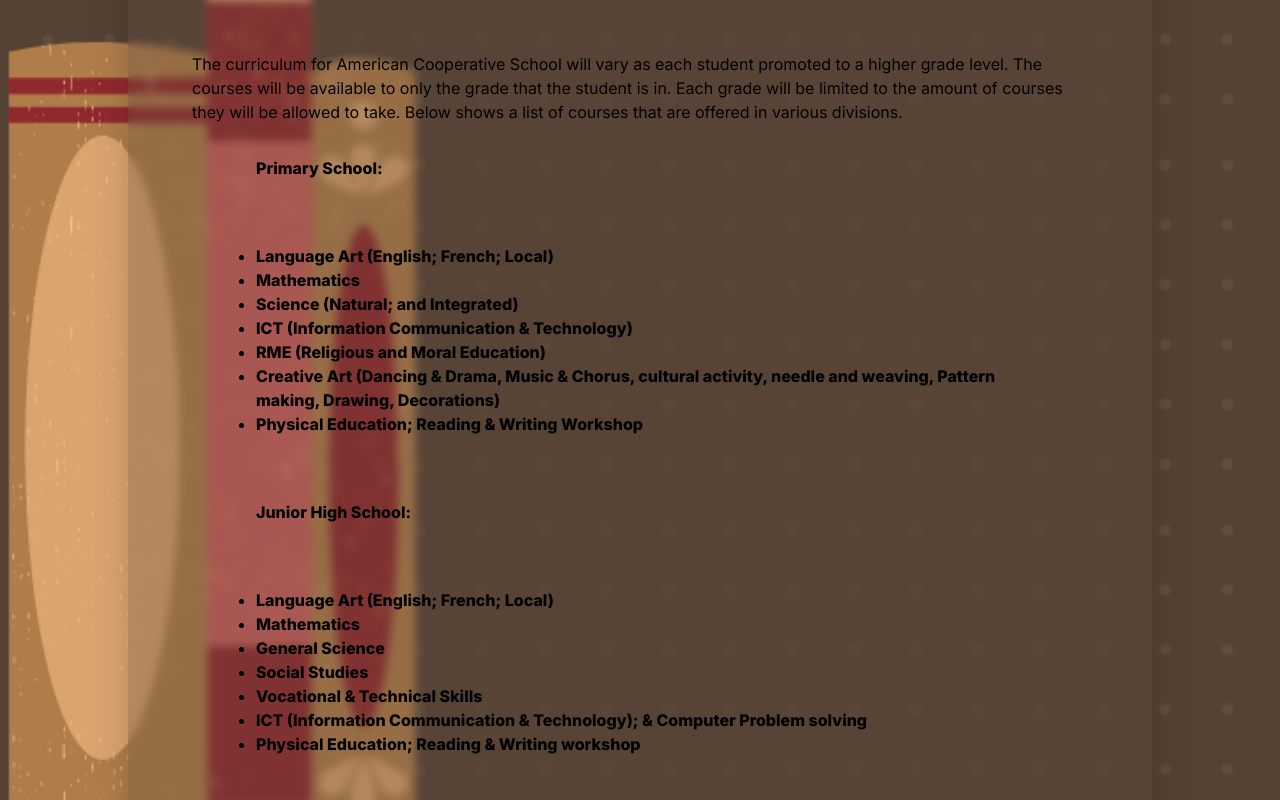
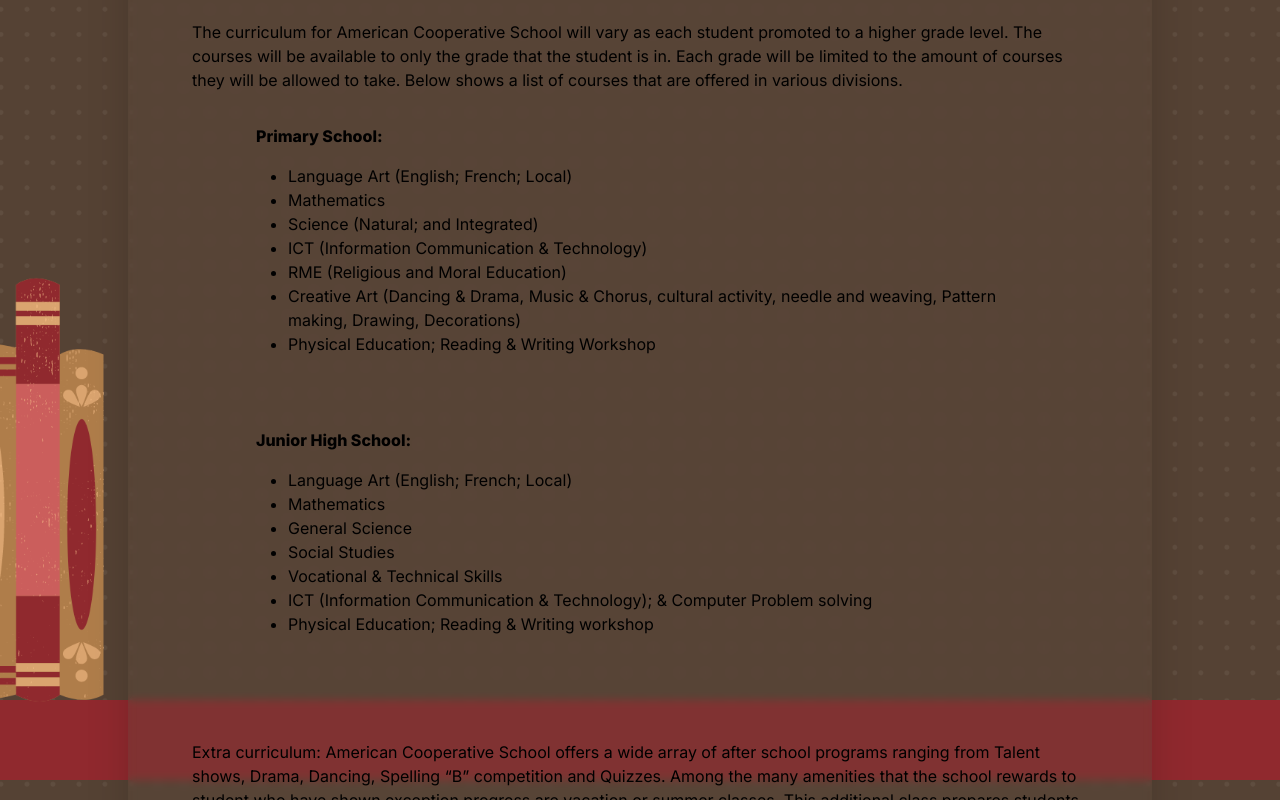
Before and after one commit to Adjoa20/ACSWebsite, a Next.js app in the folder acs-website/: page /pages/curriculum in a window 1280 px wide. Shown: the part 820-1620 px from the top of the page. Built offline with nearby package versions, Linux system fonts and the light colour scheme.

Commit message:
Updated Policy and Curriculum pages

```diff
--- a/acs-website/src/app/pages/curriculum/page.tsx
+++ b/acs-website/src/app/pages/curriculum/page.tsx
@@ -5,11 +5,11 @@
   return (
     <div className="md:justify-center">
       <Navbar />
-      <div className="bg-curriculumbg relative md:bg-cover min-h-screen md:h-full flex flex-col items-center justify-center">
+      <div className="bg-curriculumbg bg-fixed bg-no-repeat relative md:bg-cover min-h-screen md:h-full flex flex-col items-center justify-center">
         <div className="w-11/12 md:w-1/2 mx-auto">
           <h1 className="mt-20 md:mt-40 uppercase font-extrabold subpixel-antialiased text-center text-3xl md:text-5xl">Curriculum</h1>
         </div>
-        <div className="px-4 mt-10 md:mt-10">
+        <div className="px-4 mt-4 md:mt-2">
           <div className="place-items-center w-full mx-auto max-w-5xl shadow-2xl rounded-2xl bg-[#5d4b3e] backdrop-blur-sm bg-opacity-30 my-20">
             <p className="md:flex md:items-center md:gap-8 md:py-8 md:px-4 xl:gap-16 sm:py-16 xl:px-16 text-wrap">
               The curriculum of American Cooperative School is based not only on the
@@ -48,8 +48,9 @@
               available to only the grade that the student is in. Each grade will be
               limited to the amount of courses they will be allowed to take. Below
               shows a list of courses that are offered in various divisions.
-              <p className="md:items-center md:gap-8 md:py-8 md:px-4 xl:gap-16 sm:py-16 xl:px-16 font-extrabold">Primary School:</p>
-              <ul className="md:items-center md:gap-8 md:py-8 md:px-4 xl:gap-16 sm:py-16 xl:px-16 font-extrabold text-wrap list-disc">
+              <div className="md:items-center md:gap-8 md:py-8 md:px-4 xl:gap-16 sm:py-16 xl:px-16">
+                <p className="font-extrabold">Primary School:</p>
+                <ul className="md:py-2 md:px-2 xl:gap-16 list-disc ml-6 mt-2">
                   <li>Language Art (English; French; Local)</li>
                   <li>Mathematics</li>
                   <li>Science (Natural; and Integrated)</li>
@@ -61,8 +62,10 @@
                   </li>
                   <li>Physical Education; Reading & Writing Workshop</li>
                 </ul>
-              <p className="md:flex md:items-center md:gap-8 md:py-8 md:px-4 xl:gap-16 sm:py-16 xl:px-16 font-extrabold">Junior High School:</p>
-              <ul className="md:items-center md:gap-8 md:py-8 md:px-4 xl:gap-16 sm:py-16 xl:px-16 font-extrabold text-wrap list-disc">
+              </div>
+              <div className="md:items-center md:gap-8 md:py-8 md:px-4 xl:gap-16 sm:py-16 xl:px-16">
+              <p className="font-extrabold">Junior High School:</p>
+              <ul className="md:py-2 md:px-2 xl:gap-16 list-disc ml-6 mt-2">
                 <li>Language Art (English; French; Local)</li>
                 <li>Mathematics</li>
                 <li>General Science</li>
@@ -74,6 +77,7 @@
                 </li>
                 <li>Physical Education; Reading & Writing workshop </li>
               </ul>
+            </div>
             </p>
             <p className="md:flex md:items-center md:gap-8 md:py-8 md:px-4 xl:gap-16 sm:py-16 xl:px-16">
               Extra curriculum: American Cooperative School offers a wide array of
--- a/acs-website/src/app/pages/policy/page.tsx
+++ b/acs-website/src/app/pages/policy/page.tsx
@@ -12,7 +12,7 @@
       </div>
       <div className="min-h-screen flex justify-center items-center bg-policybg bg-fixed bg-no-repeat bg-cover bg-center">
         <div className="px-4 mt-10 md:mt-20 mb-40">
-          <div className="grid place-items-center w-full mx-auto shadow-2xl rounded-2xl bg-[#5d4b3e] backdrop-blur-sm bg-opacity-30 my-20">
+          <div className="grid place-items-center grid-cols-1 md:grid-cols-1 p-10 gap-4 w-full mx-auto max-w-5xl shadow-2xl rounded-2xl bg-[#5d4b3e] backdrop-blur-sm bg-opacity-30 my-20 hover:bg-[#5d4b3e] hover:translate-x-4 hover:shadow-md duration-300">
             <p className="md:flex md:items-center md:gap-8 md:py-8 md:px-4 xl:gap-16 sm:py-16 xl:px-16 font-extrabold">
               The policies of American Cooperative School are established
               to hold students to a higher standard than that of traditional
@@ -26,7 +26,7 @@
               members who will be useful to the community.
             </p>
           </div>
-          <div className="grid place-items-center w-full mx-auto shadow-2xl rounded-2xl bg-[#5d4b3e] backdrop-blur-sm bg-opacity-30 my-20">
+          <div className="grid place-items-center grid-cols-1 md:grid-cols-1 p-10 gap-4 w-full mx-auto max-w-5xl shadow-2xl rounded-2xl bg-[#5d4b3e] backdrop-blur-sm bg-opacity-30 my-20 hover:bg-[#5d4b3e] hover:shadow-md hover:translate-x-4 duration-300">
             <p className="md:flex md:items-center flex flex-col">
               <span className="md:gap-8 xl:gap-16 font-extrabold">Attendance:</span>
               American Cooperative School recognizes that daily
@@ -48,7 +48,7 @@
               check-up); Religious Holidays Observances.
             </p>
           </div>
-          <div className="grid place-items-center w-full mx-auto shadow-2xl rounded-2xl bg-[#5d4b3e] backdrop-blur-sm bg-opacity-30 my-20">
+          <div className="grid place-items-center grid-cols-1 md:grid-cols-1 p-4 gap-4 w-full mx-auto max-w-5xl shadow-2xl rounded-2xl bg-[#5d4b3e] backdrop-blur-sm bg-opacity-30 my-20 hover:bg-[#5d4b3e] hover:translate-x-4 hover:shadow-md duration-300">
             <p className="md:flex md:items-center flex flex-col">
               <span className="md:gap-8 xl:gap-16 font-extrabold">Dress Code:</span>
               Students are required to wear the prescribed and
@@ -65,7 +65,7 @@
               knees all times.
             </p>
           </div>
-          <div className="grid place-items-center w-full mx-auto shadow-2xl rounded-2xl bg-[#5d4b3e] backdrop-blur-sm bg-opacity-30 my-20">
+          <div className="grid place-items-center grid-cols-1 md:grid-cols-1 p-4 gap-4 w-full mx-auto max-w-5xl shadow-2xl rounded-2xl bg-[#5d4b3e] backdrop-blur-sm bg-opacity-30 my-20 hover:bg-[#5d4b3e] hover:translate-x-4 hover:shadow-md duration-3000">
             <p className="md:flex md:items-center flex flex-col">
               <span className="md:gap-8 xl:gap-16 font-extrabold">Leave School’s Campus:</span>
               Students are required to receive a permit from
@@ -75,7 +75,7 @@
               by school authorities.
             </p>
           </div>
-          <div className="grid place-items-center w-full mx-auto shadow-2xl rounded-2xl bg-[#5d4b3e] backdrop-blur-sm bg-opacity-30 my-20">
+          <div className="grid place-items-center grid-cols-1 md:grid-cols-1 p-4 gap-4 w-full mx-auto max-w-5xl shadow-2xl rounded-2xl bg-[#5d4b3e] backdrop-blur-sm bg-opacity-30 my-20 hover:bg-[#5d4b3e] hover:translate-x-4 hover:shadow-md duration-300">
             <p className="md:flex md:items-center flex flex-col">
               <span className="md:gap-8 xl:gap-16 font-extrabold">Use of Tobacco/Alcohol:</span>
               Any student caught in possession or using
@@ -84,7 +84,7 @@
               authorities.
             </p>
           </div>
-          <div className="grid place-items-center w-full mx-auto shadow-2xl rounded-2xl bg-[#5d4b3e] backdrop-blur-sm bg-opacity-30 my-20">
+          <div className="grid place-items-center grid-cols-1 md:grid-cols-1 p-4 gap-4 w-full mx-auto max-w-5xl shadow-2xl rounded-2xl bg-[#5d4b3e] backdrop-blur-sm bg-opacity-30 my-20 hover:bg-[#5d4b3e] hover:translate-x-4 hover:shadow-md duration-300">
             <p className="md:flex md:items-center flex flex-col">
               <span className="md:gap-8 xl:gap-16 font-extrabold">Weapons:</span>
               No student is allowed to bring or carry weapon in the school.
@@ -96,7 +96,7 @@
               at the school.
             </p>
           </div>
-          <div className="grid place-items-center w-full mx-auto shadow-2xl rounded-2xl bg-[#5d4b3e] backdrop-blur-sm bg-opacity-30 my-20">
+          <div className="grid place-items-center grid-cols-1 md:grid-cols-1 p-4 gap-4 w-full mx-auto max-w-5xl shadow-2xl rounded-2xl bg-[#5d4b3e] backdrop-blur-sm bg-opacity-30 my-20 hover:bg-[#5d4b3e] hover:translate-x-4 hover:shadow-md duration-300">
             <p className="md:flex md:items-center flex flex-col">
               <span className="md:gap-8 xl:gap-16 font-extrabold">Fighting:</span>
               Any student caught in the act of fighting will be suspended
@@ -106,7 +106,7 @@
               enforcement agency for any legal consequences.
             </p>
           </div>
-          <div className="grid place-items-center w-full mx-auto shadow-2xl rounded-2xl bg-[#5d4b3e] backdrop-blur-sm bg-opacity-30 my-20">
+          <div className="grid place-items-center grid-cols-1 md:grid-cols-1 p-4 gap-4 w-full mx-auto max-w-5xl shadow-2xl rounded-2xl bg-[#5d4b3e] backdrop-blur-sm bg-opacity-30 my-20 hover:bg-[#5d4b3e] hover:translate-x-4 hover:shadow-md duration-300">
             <p className="md:flex md:items-center flex flex-col mb-30">
               <span className="md:gap-8 xl:gap-16 font-extrabold">Other Offenses: </span>
               American Cooperative School’s teachers are expected to
@@ -118,8 +118,6 @@
               the final say in any punishment for other offenses or infringement.
             </p>
           </div>
-          {/* <div className="min-h-screen flex justify-center items-center bg-policybg bg-fixed bg-no-repeat bg-cover bg-center">
-          </div> */}
         </div>
       </div>
     </div>
```
Lines whose indentation alone changed are shown as unchanged.
